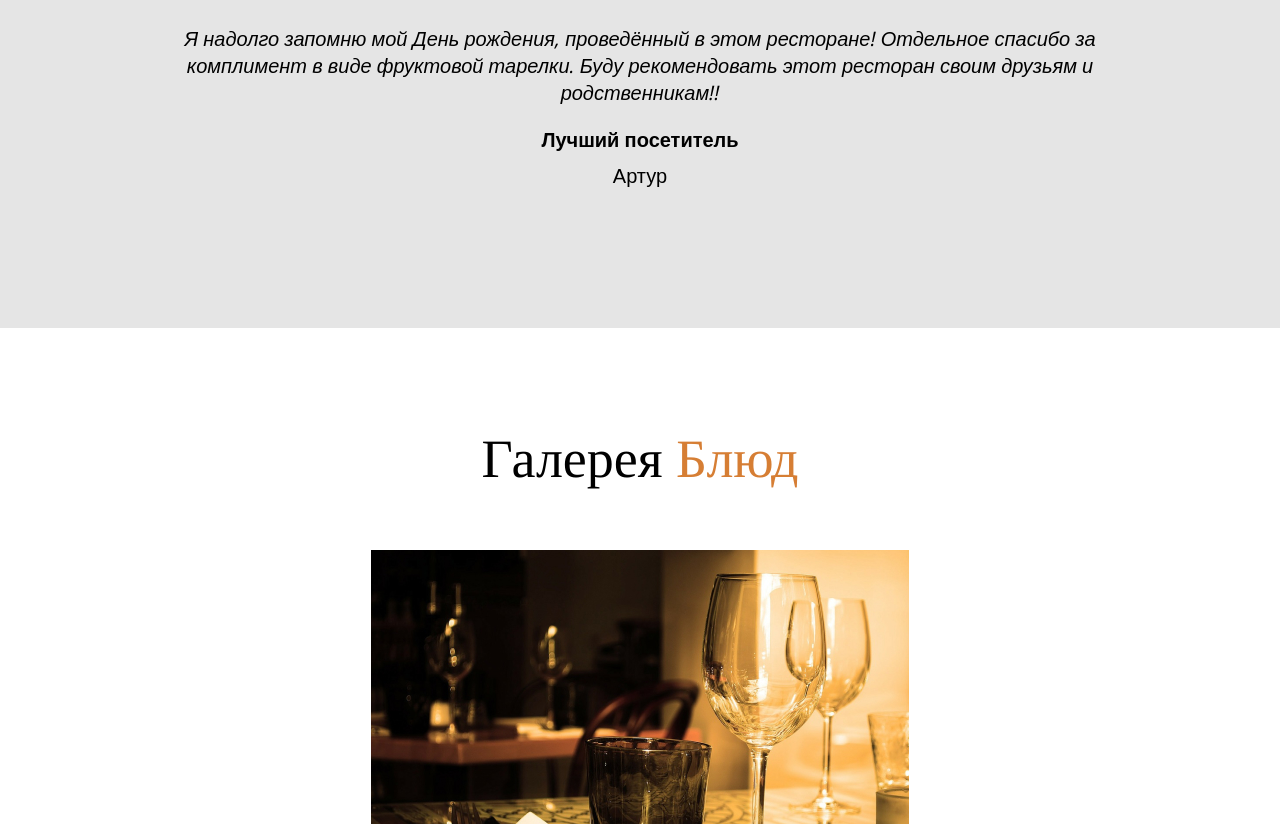
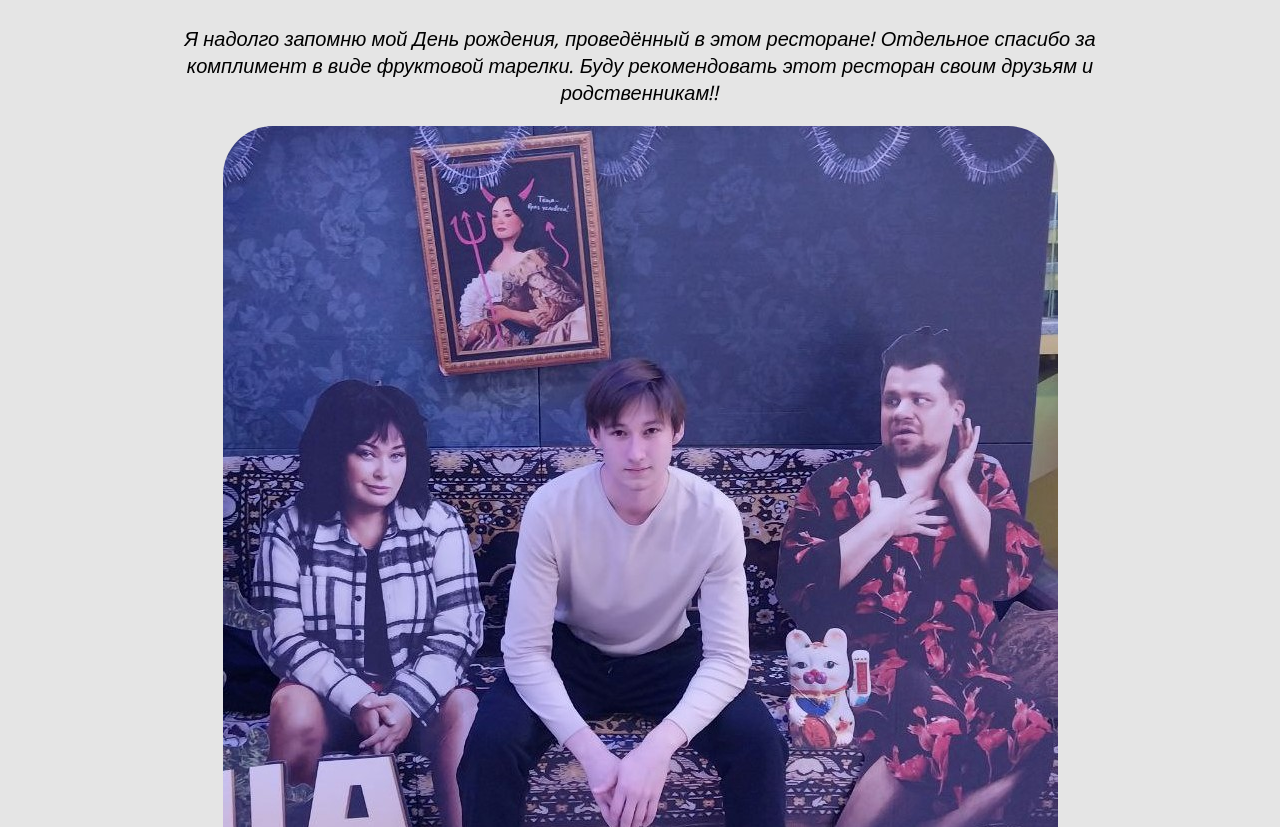
Before and after one commit to 322CloudY9/Proect-2024-, a plain HTML site: page index.html in a window 1280 px wide. Shown: the part 5960-6787 px from the top of the page. Drawn offline with nearby package versions, Linux system fonts and the light colour scheme.

Commit message:
Update index.html

```diff
--- a/index.html
+++ b/index.html
@@ -349,6 +349,10 @@
             Я надолго запомню мой День рождения, проведённый в этом ресторане! Отдельное спасибо за комплимент в виде фруктовой тарелки. Буду рекомендовать этот ресторан своим друзьям и родственникам!!
         </div>
 
+        <div class='coment-image'>
+            <img src='Face.PNG' class='coment-img'>
+        </div>
+
         <div class='coment-type'>
             Лучший посетитель
         </div>
```
